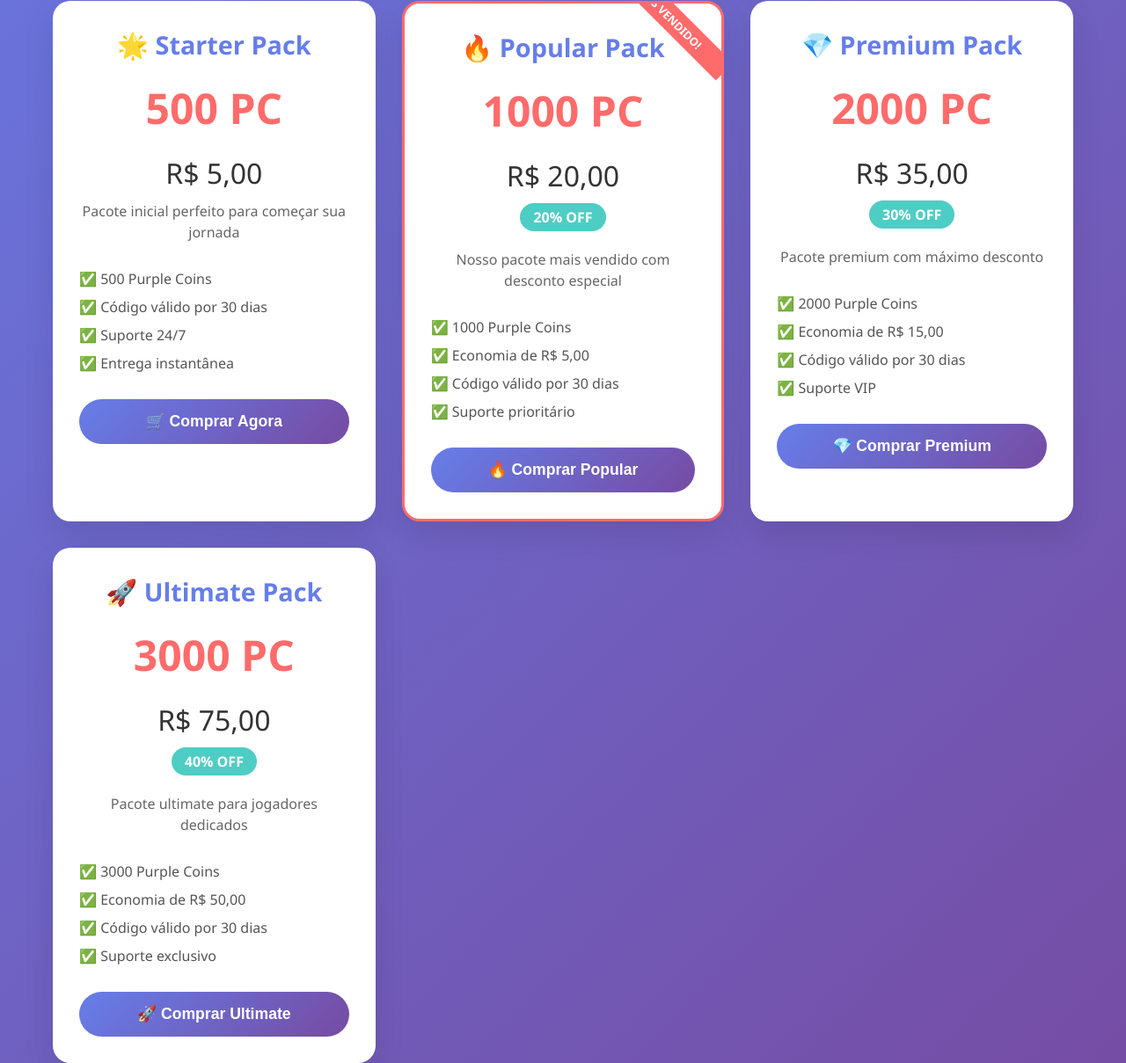
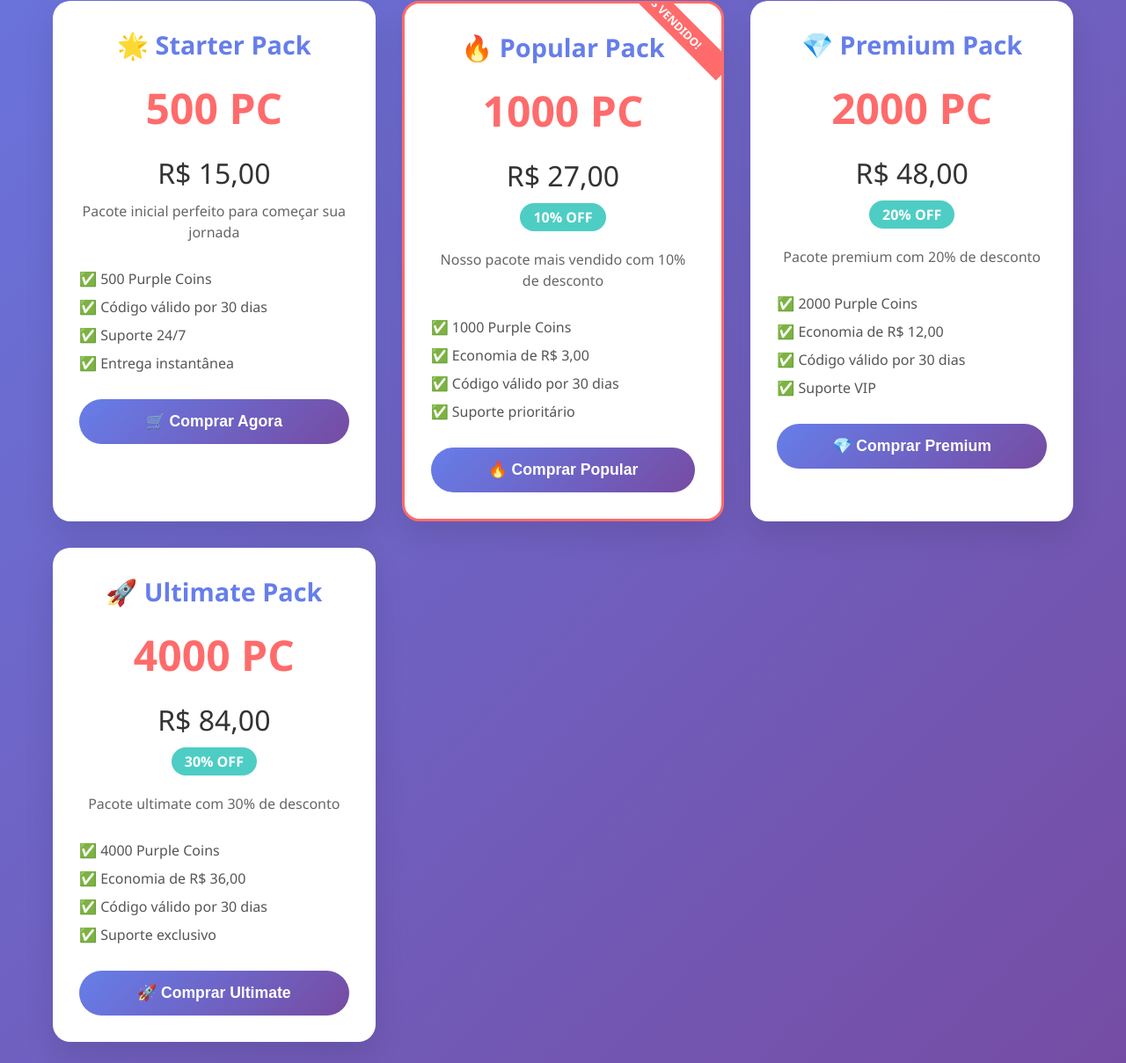
Before and after one commit to JOJOMDS11/jojovendas, a website: page public/index.html in a window 1280 px wide. Shown: the part 718-1927 px from the top of the page at 88% size. Drawn offline with Linux system fonts and the light colour scheme.

Commit message:
Atualiza valores e descontos dos pacotes de Purple Coins (500/1000/2000/4000 PC)

```diff
--- a/public/index.html
+++ b/public/index.html
@@ -397,7 +397,7 @@
             <div class="package-card">
                 <div class="package-title">🌟 Starter Pack</div>
                 <div class="package-coins">500 PC</div>
-                <div class="package-price">R$ 5,00</div>
+                <div class="package-price">R$ 15,00</div>
                 <div class="package-description">Pacote inicial perfeito para começar sua jornada</div>
                 <ul class="package-features">
                     <li>500 Purple Coins</li>
@@ -413,12 +413,12 @@
             <div class="package-card package-popular">
                 <div class="package-title">🔥 Popular Pack</div>
                 <div class="package-coins">1000 PC</div>
-                <div class="package-price">R$ 20,00</div>
-                <div class="package-discount">20% OFF</div>
-                <div class="package-description">Nosso pacote mais vendido com desconto especial</div>
+                <div class="package-price">R$ 27,00</div>
+                <div class="package-discount">10% OFF</div>
+                <div class="package-description">Nosso pacote mais vendido com 10% de desconto</div>
                 <ul class="package-features">
                     <li>1000 Purple Coins</li>
-                    <li>Economia de R$ 5,00</li>
+                    <li>Economia de R$ 3,00</li>
                     <li>Código válido por 30 dias</li>
                     <li>Suporte prioritário</li>
                 </ul>
@@ -430,12 +430,12 @@
             <div class="package-card">
                 <div class="package-title">💎 Premium Pack</div>
                 <div class="package-coins">2000 PC</div>
-                <div class="package-price">R$ 35,00</div>
-                <div class="package-discount">30% OFF</div>
-                <div class="package-description">Pacote premium com máximo desconto</div>
+                <div class="package-price">R$ 48,00</div>
+                <div class="package-discount">20% OFF</div>
+                <div class="package-description">Pacote premium com 20% de desconto</div>
                 <ul class="package-features">
                     <li>2000 Purple Coins</li>
-                    <li>Economia de R$ 15,00</li>
+                    <li>Economia de R$ 12,00</li>
                     <li>Código válido por 30 dias</li>
                     <li>Suporte VIP</li>
                 </ul>
@@ -446,13 +446,13 @@
 
             <div class="package-card">
                 <div class="package-title">🚀 Ultimate Pack</div>
-                <div class="package-coins">3000 PC</div>
-                <div class="package-price">R$ 75,00</div>
-                <div class="package-discount">40% OFF</div>
-                <div class="package-description">Pacote ultimate para jogadores dedicados</div>
+                <div class="package-coins">4000 PC</div>
+                <div class="package-price">R$ 84,00</div>
+                <div class="package-discount">30% OFF</div>
+                <div class="package-description">Pacote ultimate com 30% de desconto</div>
                 <ul class="package-features">
-                    <li>3000 Purple Coins</li>
-                    <li>Economia de R$ 50,00</li>
+                    <li>4000 Purple Coins</li>
+                    <li>Economia de R$ 36,00</li>
                     <li>Código válido por 30 dias</li>
                     <li>Suporte exclusivo</li>
                 </ul>
```
Also changed, not shown: server.js (+14 -14 lines), README.md.
